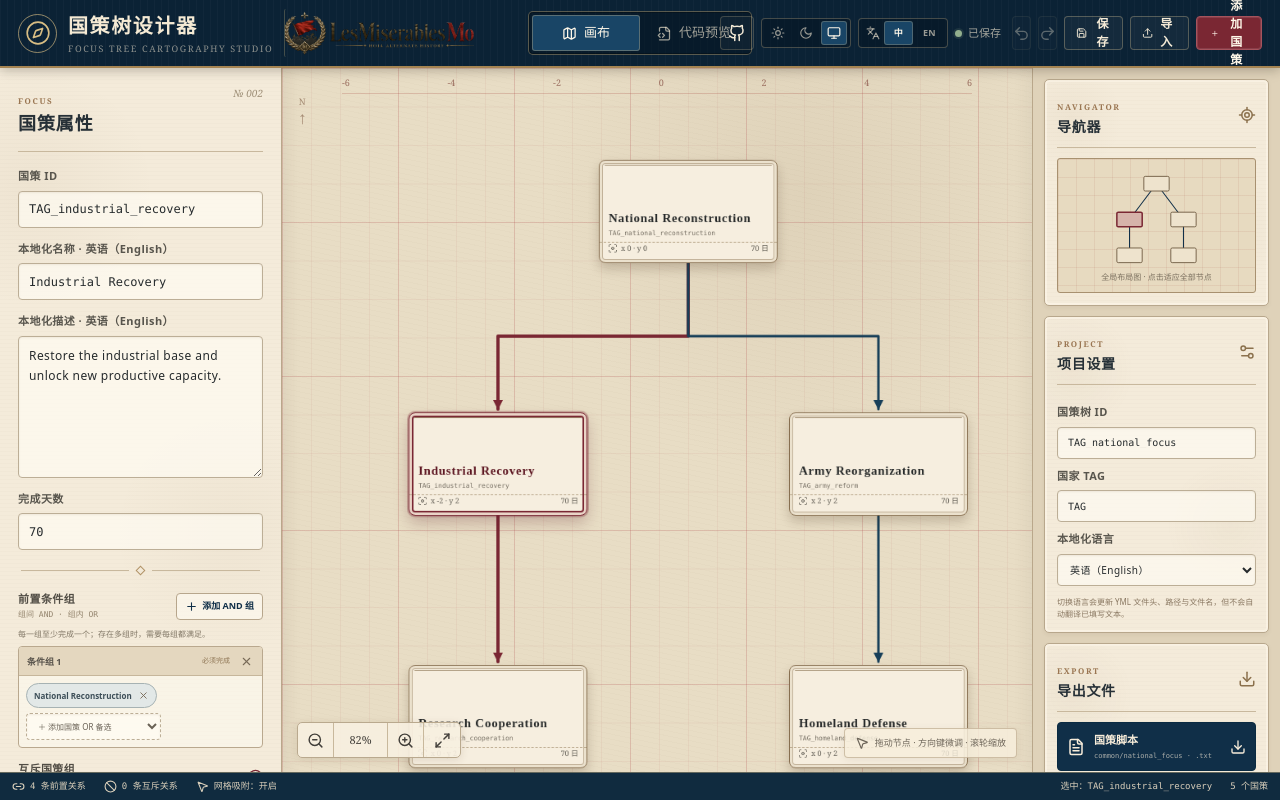
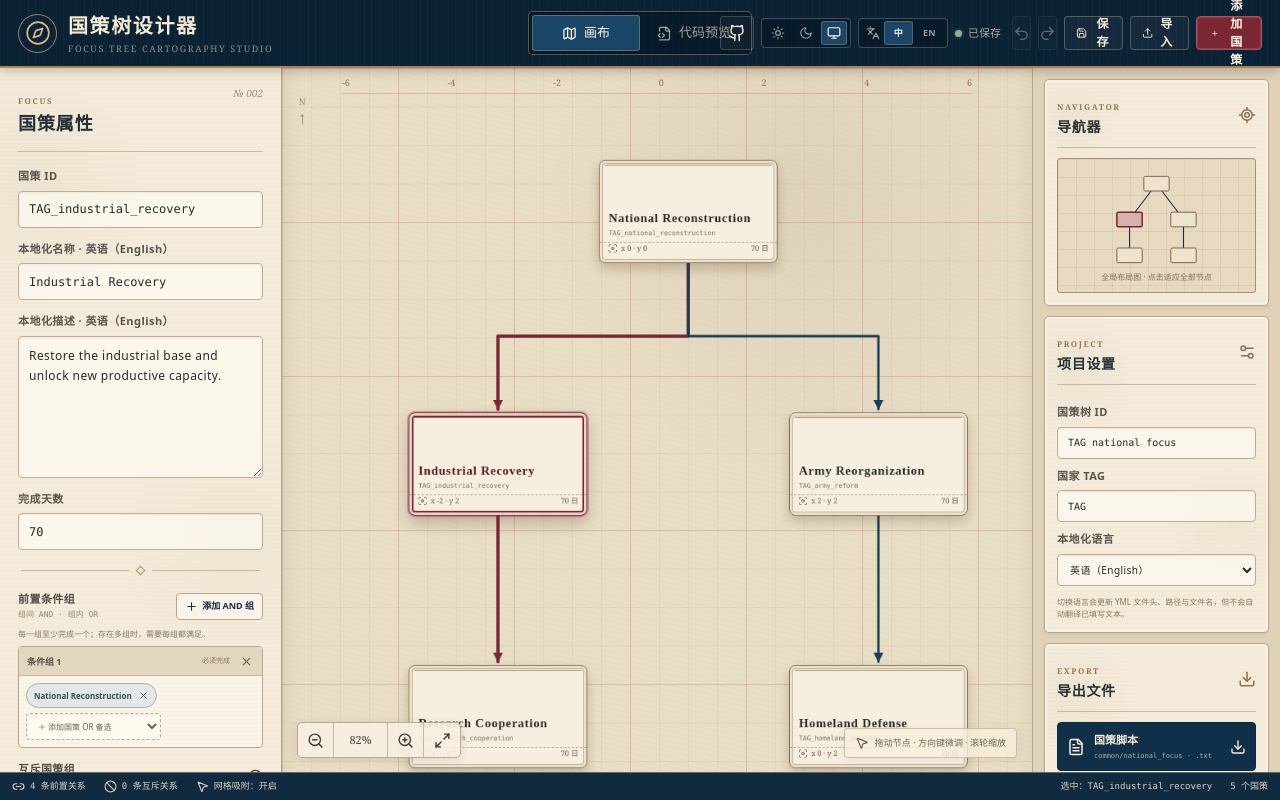
Before and after one commit to LesMiserablesMod/hoi4-focus-tree-designer, a Next.js app: page / in a window 1280 px wide. Built offline with nearby package versions, Linux system fonts and the light colour scheme.

Commit message:
Fix organization logo clipping

```diff
--- a/app/globals.css
+++ b/app/globals.css
@@ -142,8 +142,9 @@ label.file-button:focus-within {
 
 .organization-link {
   display: flex;
-  width: 190px;
-  height: 48px;
+  width: 179px;
+  height: 56px;
+  box-sizing: border-box;
   flex: 0 0 auto;
   align-items: center;
   padding-left: 10px;
@@ -156,9 +157,8 @@ label.file-button:focus-within {
 .organization-link img {
   display: block;
   width: 100%;
-  height: 100%;
+  height: auto;
   object-fit: contain;
-  transform: scale(1.5);
 }
 
 .organization-link:hover {
@@ -1807,6 +1807,12 @@ html[data-theme="dark"] .import-modal {
   from { opacity: 0; transform: translate(-50%, -7px); }
 }
 
+@media (max-width: 1340px) {
+  .organization-link {
+    display: none;
+  }
+}
+
 @media (max-width: 1240px) {
   .topbar {
     grid-template-columns: minmax(235px, 1fr) auto minmax(360px, 1fr);
```
